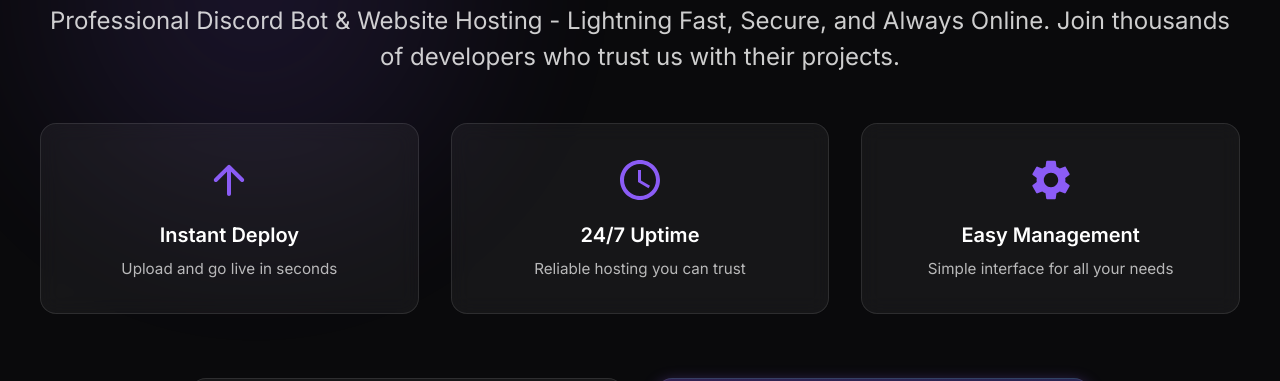
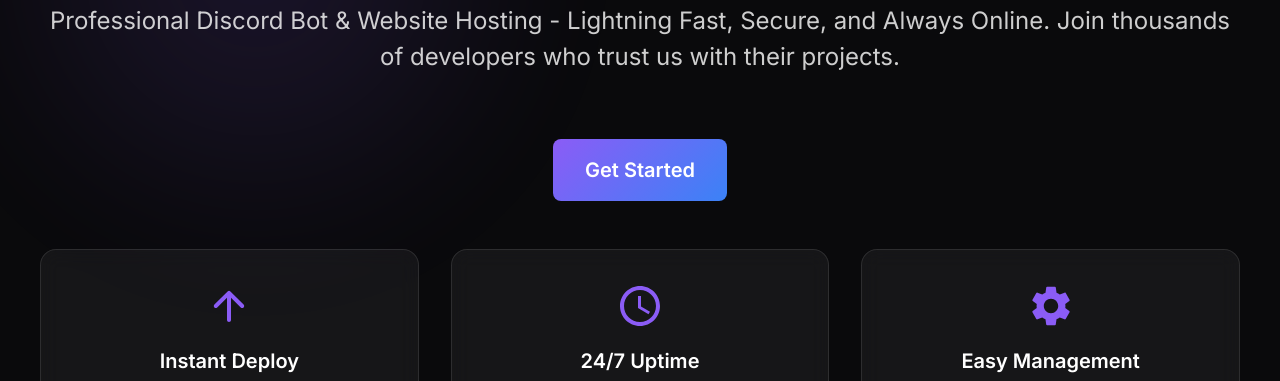
Before and after one commit to cjolivier123/hosting-panel, a plain HTML site: page index.html in a window 1280 px wide. Shown: the part 162-543 px from the top of the page. Drawn offline with Linux system fonts and the light colour scheme.

Commit message:
Update index.html

```diff
--- a/index.html
+++ b/index.html
@@ -43,6 +43,24 @@
         position: relative;
         overflow: hidden;
         padding: 4rem 2rem;
+      }
+
+      .get-started-btn {
+        display: inline-block;
+        padding: 1rem 2rem;
+        margin: 1rem 0 3rem;
+        font-size: 1.25rem;
+        font-weight: 600;
+        color: white;
+        text-decoration: none;
+        background: linear-gradient(135deg, var(--accent-color), #3b82f6);
+        border-radius: 0.5rem;
+        transition: transform 0.3s, box-shadow 0.3s;
+      }
+
+      .get-started-btn:hover {
+        transform: translateY(-2px);
+        box-shadow: 0 4px 15px rgba(139, 92, 246, 0.4);
       }
 
       .gradient-orb {
@@ -246,6 +264,7 @@
         <div class="hero-content">
           <h1 class="hero-title">Host Your Projects <span class="gradient-text">Instantly</span></h1>
           <p class="hero-subtitle">Professional Discord Bot & Website Hosting - Lightning Fast, Secure, and Always Online. Join thousands of developers who trust us with their projects.</p>
+          <a href="/signup" class="get-started-btn">Get Started</a>
           <div class="hero-features">
             <div class="feature-item">
               <div class="feature-icon">
```
